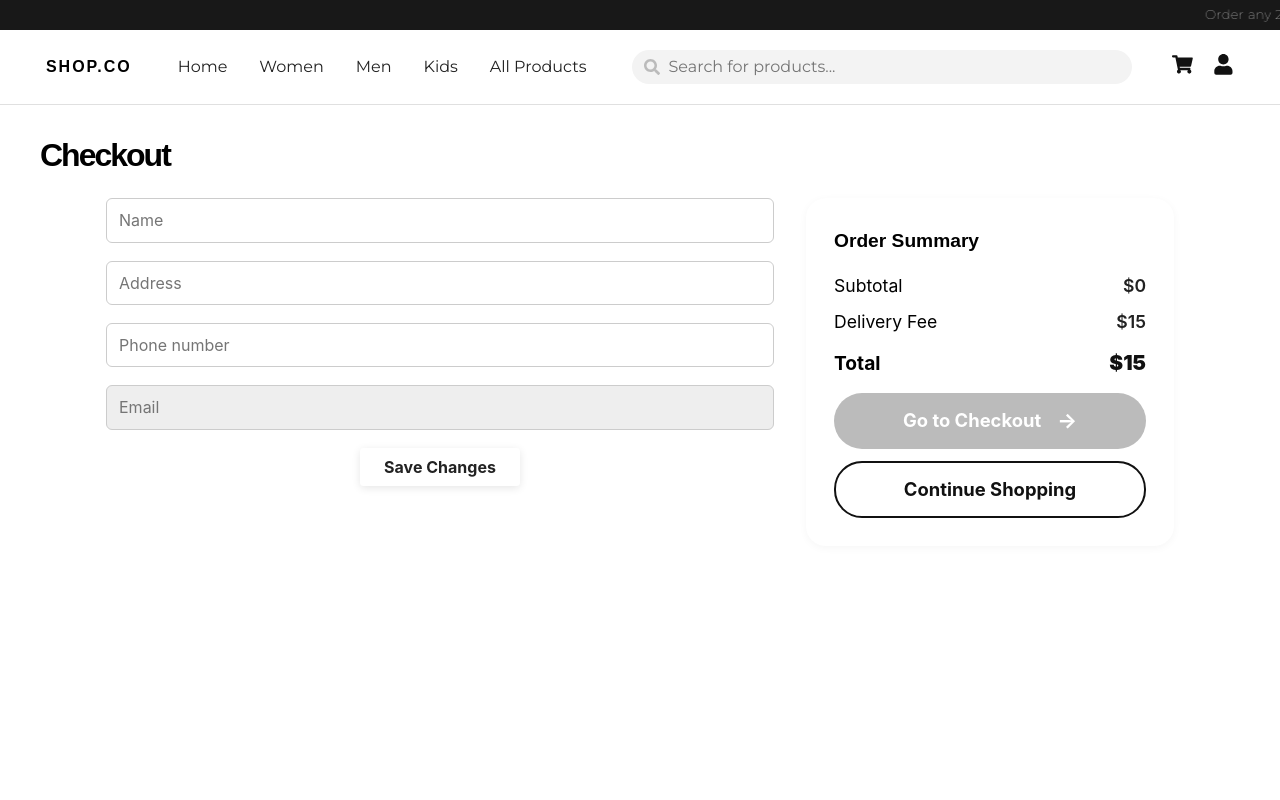
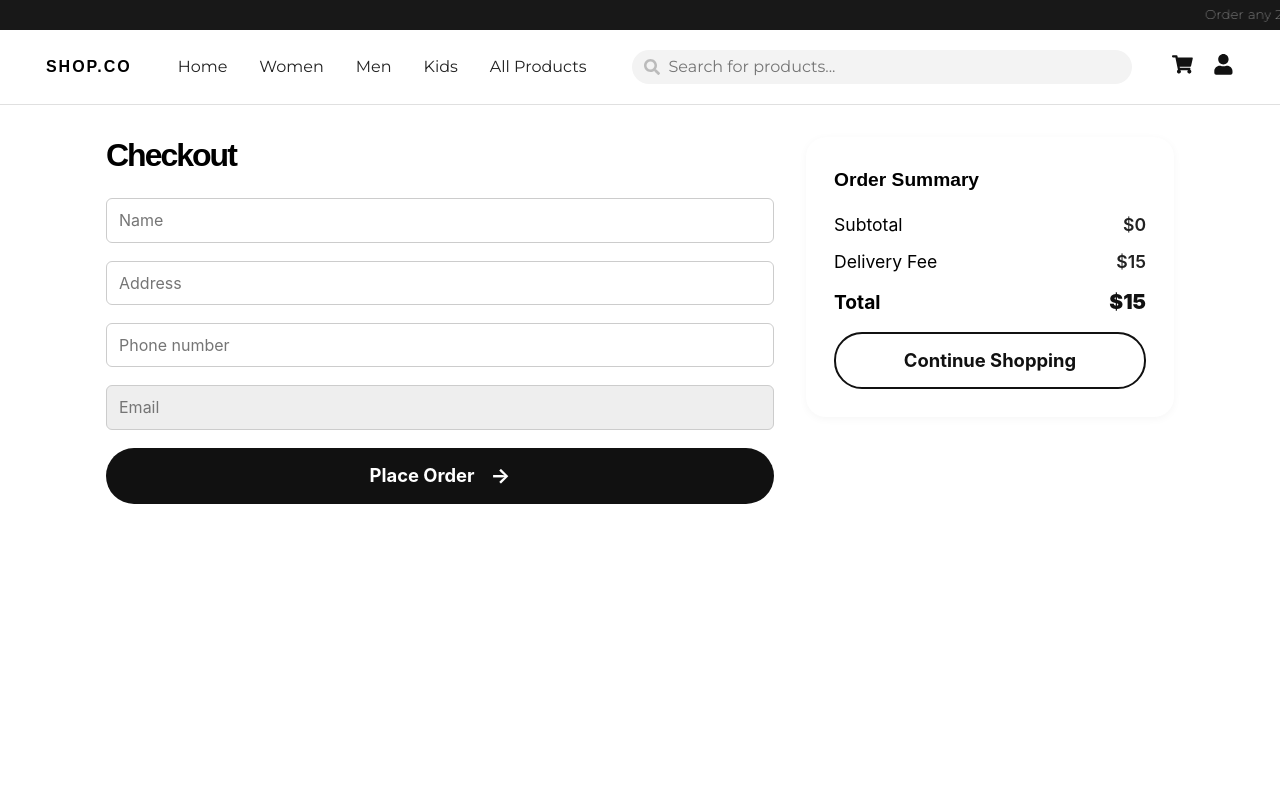
Before and after one commit to kisa-fatima/ecommerce-website, a React (Create React App) app: page /checkout in a window 1280 px wide. Shown: the top 800 px of the page. Built offline with nearby package versions, Linux system fonts and the light colour scheme; a web font is replaced by a local one.

Commit message:
place order done

```diff
--- a/src/components/AccountForm.js
+++ b/src/components/AccountForm.js
@@ -1,14 +1,7 @@
 import React from 'react';
-import { Formik, Form, Field, ErrorMessage } from 'formik';
+import { Form, Field, ErrorMessage } from 'formik';
 
-const AccountForm = ({ initialValues, validationSchema, onSubmit, status }) => (
-  <Formik
-    initialValues={initialValues}
-    enableReinitialize
-    validationSchema={validationSchema}
-    onSubmit={onSubmit}
-  >
-    {({ isSubmitting, dirty }) => (
+const AccountForm = ({ status, showSubmit = true }) => (
   <Form>
     {/* Name */}
     <div style={{ marginBottom: 18 }}>
@@ -30,14 +23,14 @@ const AccountForm = ({ initialValues, validationSchema, onSubmit, status }) => (
       <Field name="email" placeholder="Email" className="form-input" readOnly style={{ width: '100%', padding: 12, borderRadius: 6, border: '1px solid #ccc', fontSize: 16, background: '#eee' }} />
       <ErrorMessage name="email" component="div" style={{ color: 'red', fontSize: 13 }} />
     </div>
-        <button type="submit" className="login-btn-main" disabled={isSubmitting || !dirty} style={{ width: '160px', margin: '18px auto 0 auto', display: 'block', padding: '10px 0', fontSize: '1rem' }}>
-          {isSubmitting ? 'Saving...' : 'Save Changes'}
+    {showSubmit && (
+      <button type="submit" className="login-btn-main" style={{ width: '160px', margin: '18px auto 0 auto', display: 'block', padding: '10px 0', fontSize: '1rem' }}>
+        Save Changes
       </button>
+    )}
     {status && status.success && <div style={{ color: '#111', fontSize: 15, marginTop: 12, textAlign: 'center', fontWeight: 500 }}>{status.success}</div>}
     {status && status.error && <div style={{ color: 'red', fontSize: 15, marginTop: 12 }}>{status.error}</div>}
   </Form>
-    )}
-  </Formik>
 );
 
 export default AccountForm;
--- a/src/components/OrderSum.js
+++ b/src/components/OrderSum.js
@@ -3,7 +3,7 @@ import '../styles/OrderSum.css';
 import { useNavigate } from 'react-router-dom';
 import { useSelector } from 'react-redux';
 
-const OrderSum = () => {
+const OrderSum = ({ showCheckoutBtn = true }) => {
   const cart = useSelector(state => state.cart.items);
   const subtotal = cart.reduce((sum, item) => sum + item.price * item.quantity, 0);
   const delivery = 15;
@@ -26,6 +26,7 @@ const OrderSum = () => {
         <span>Total</span>
         <span className="order-summary-total-value">${total}</span>
       </div>
+      {showCheckoutBtn && (
         <button
           className="order-summary-checkout-btn"
           onClick={() => navigate('/checkout')}
@@ -34,6 +35,7 @@ const OrderSum = () => {
         >
           Go to Checkout <span className="arrow">→</span>
         </button>
+      )}
       <button className="order-summary-continue-btn" onClick={() => navigate('/')}>Continue Shopping</button>
     </div>
   );
--- a/src/pages/CheckoutPage.js
+++ b/src/pages/CheckoutPage.js
@@ -1,31 +1,145 @@
-import React from 'react';
+import React, { useEffect, useState } from 'react';
 import '../styles/CheckoutPage.css';
 import OrderSum from '../components/OrderSum';
 import { Row, Col } from 'antd';
 import AccountForm from '../components/AccountForm';
+import { fetchUserByEmail } from '../services/databaseFunctions';
+import * as Yup from 'yup';
+import { Formik } from 'formik';
+import { useSelector, useDispatch } from 'react-redux';
+import { clearCart } from '../store/cartSlice';
+import db, { auth } from '../firebase';
+import { collection, addDoc, updateDoc, doc, increment } from 'firebase/firestore';
+import { toast, ToastContainer } from 'react-toastify';
+import 'react-toastify/dist/ReactToastify.css';
+import { useNavigate } from 'react-router-dom';
+
+const validationSchema = Yup.object({
+  name: Yup.string().required('Name is required'),
+  address: Yup.string().required('Address is required'),
+  phone: Yup.string().required('Phone number is required'),
+  email: Yup.string().email('Invalid email'),
+});
+
+const status = null;
 
 const CheckoutPage = () => {
-  // Placeholder props for AccountForm
-  const initialValues = { name: '', address: '', phone: '', email: '' };
-  const validationSchema = undefined; // Replace with real schema if needed
-  const onSubmit = () => {};
-  const status = null;
+  const [initialValues, setInitialValues] = useState({ name: '', address: '', phone: '', email: '' });
+  const cart = useSelector(state => state.cart.items);
+  const user = useSelector(state => state.user.user);
+  const dispatch = useDispatch();
+  const navigate = useNavigate();
+
+  useEffect(() => {
+    const userEmail = localStorage.getItem('userEmail');
+    const getUser = async () => {
+      if (!userEmail) return;
+      const result = await fetchUserByEmail(userEmail);
+      if (result) {
+        const data = result.data;
+        setInitialValues({
+          name: data.name || '',
+          address: data.address || '',
+          phone: data.phone || '',
+          email: data.email || '',
+        });
+      }
+    };
+    getUser();
+  }, []);
+
+  const handlePlaceOrder = async (values, { setSubmitting, resetForm }) => {
+    try {
+      if (!user) {
+        toast.error('You must be logged in to place an order.');
+        return;
+      }
+      if (!cart.length) {
+        toast.error('Your cart is empty.');
+        return;
+      }
+      // Prepare order data
+      const orderData = {
+        userID: user.uid || user.id,
+        products: cart.map(item => ({
+          id: item.id,
+          name: item.name,
+          price: item.price,
+          quantity: item.quantity,
+        })),
+        totalAmount: cart.reduce((sum, item) => sum + item.price * item.quantity, 0) + 15, // subtotal + delivery
+        paymentMethod: 'COD',
+        status: 'pending',
+        createdAt: new Date(),
+        shippingDetails: {
+          name: values.name,
+          address: values.address,
+          phone: values.phone,
+          email: values.email,
+        },
+      };
+      // Add order to Firestore
+      await addDoc(collection(db, 'orders'), orderData);
+      // Update each product's soldCount and quantity
+      for (const item of cart) {
+        const productRef = doc(db, 'products', item.id);
+        await updateDoc(productRef, {
+          soldCount: increment(item.quantity),
+          quantity: increment(-item.quantity),
+        });
+      }
+      dispatch(clearCart());
+      toast.success('Order placed successfully!');
+      resetForm();
+      setTimeout(() => {
+        navigate('/');
+      }, 1500);
+    } catch (err) {
+      toast.error('Failed to place order. Please try again.');
+    } finally {
+      setSubmitting(false);
+    }
+  };
 
   return (
     <div className="checkout-page-container">
+      <ToastContainer position="top-center" autoClose={1500} />
       <div className="checkout-page-inner">
-        <h1 className="checkout-title">Checkout</h1>
         <Row gutter={32} justify="center" align="top" style={{width: '100%'}}>
-          <Col xs={24} md={15} lg={15} xl={15} className="checkout-page-left">
-            <AccountForm
-              initialValues={initialValues}
-              validationSchema={validationSchema}
-              onSubmit={onSubmit}
-              status={status}
-            />
+          <Col xs={24} md={15} lg={15} xl={15} className="checkout-page-left" style={{paddingTop: 0}}>
+            <div style={{ maxWidth: 700, margin: '0 auto' }}>
+              <h1 className="checkout-title" style={{ marginLeft: 0, paddingLeft: 0, textAlign: 'left' }}>Checkout</h1>
+              <Formik
+                initialValues={initialValues}
+                enableReinitialize
+                validationSchema={validationSchema}
+                onSubmit={handlePlaceOrder}
+              >
+                {({ values, isValid, dirty, handleSubmit, isSubmitting }) => (
+                  <>
+                    <AccountForm
+                      initialValues={initialValues}
+                      validationSchema={validationSchema}
+                      onSubmit={handlePlaceOrder}
+                      status={status}
+                      showSubmit={false}
+                    />
+                    <button
+                      type="button"
+                      className="order-summary-checkout-btn"
+                      style={{ width: '100%', marginTop: 8 }}
+                      disabled={!(isValid && dirty) || isSubmitting}
+                      onClick={handleSubmit}
+                    >
+                      Place Order <span className="arrow">→</span>
+                    </button>
+                  </>
+                )}
+              </Formik>
+            </div>
           </Col>
           <Col xs={24} md={9} lg={7} xl={6} className="checkout-page-right">
-            <OrderSum />
+            <OrderSum showCheckoutBtn={false} />
           </Col>
         </Row>
       </div>
--- a/src/pages/MyOrders.js
+++ b/src/pages/MyOrders.js
@@ -1,26 +1,23 @@
 import React, { useEffect, useState } from 'react';
 import db from '../firebase';
 import { collection, getDocs } from 'firebase/firestore';
+import { fetchUserByEmail } from '../services/databaseFunctions';
 
 const MyOrders = () => {
   const [user, setUser] = useState(null);
   const userEmail = localStorage.getItem('userEmail');
 
   useEffect(() => {
-    const fetchUser = async () => {
+    const getUser = async () => {
       if (!userEmail) return;
-      const usersRef = collection(db, 'users');
-      const querySnapshot = await getDocs(usersRef);
-      let foundUser = null;
-      querySnapshot.forEach(docSnap => {
-        const userData = docSnap.data();
-        if (userData.email && userData.email.trim().toLowerCase() === userEmail.trim().toLowerCase()) {
-          foundUser = userData;
-        }
-      });
-      setUser(foundUser);
+      const result = await fetchUserByEmail(userEmail);
+      if (result) {
+        setUser(result.data);
+      } else {
+        setUser(null);
+      }
     };
-    fetchUser();
+    getUser();
   }, [userEmail]);
 
   if (!user) {
--- a/src/services/databaseFunctions.js
+++ b/src/services/databaseFunctions.js
@@ -1,5 +1,5 @@
 import db from '../firebase';
-import { collection, getDocs, doc, updateDoc, addDoc, deleteDoc } from 'firebase/firestore';
+import { collection, getDocs, doc, updateDoc, addDoc, deleteDoc, query, where } from 'firebase/firestore';
 import { storage } from '../firebase';
 import { ref, uploadBytes, getDownloadURL } from 'firebase/storage';
 
@@ -252,6 +252,24 @@ export async function deleteCategoryFromDatabase(categoryId) {
   }
 }
 
+/**
+ * Fetch a user document by email from the 'users' collection.
+ * @param {string} email - The user's email address.
+ * @returns {Promise<{id: string, data: object} | null>} The user document and data, or null if not found.
+ */
+export async function fetchUserByEmail(email) {
+  if (!email) return null;
+  const usersRef = collection(db, 'users');
+  // Use query to match email
+  const q = query(usersRef, where('email', '==', email));
+  const querySnapshot = await getDocs(q);
+  if (!querySnapshot.empty) {
+    const docSnap = querySnapshot.docs[0];
+    return { id: docSnap.id, data: docSnap.data() };
+  }
+  return null;
+}
+
 // Delete a product by ID
 export async function deleteProductById(productId) {
   const docRef = doc(db, 'products', productId);
--- a/src/store/store.js
+++ b/src/store/store.js
@@ -2,6 +2,7 @@ import { configureStore } from '@reduxjs/toolkit';
 import createSagaMiddleware from 'redux-saga';
 import authReducer from './authSlice';
 import cartReducer from './cartSlice';
+import userReducer from './userSlice';
 import authRootSaga from './authSaga';
 
 const sagaMiddleware = createSagaMiddleware();
@@ -10,6 +11,7 @@ const store = configureStore({
   reducer: {
     auth: authReducer,
     cart: cartReducer,
+    user: userReducer,
   },
   middleware: (getDefaultMiddleware) => getDefaultMiddleware({ thunk: false }).concat(sagaMiddleware),
 });
--- /dev/null
+++ b/src/store/userSlice.js
@@ -0,0 +1,21 @@
+import { createSlice } from '@reduxjs/toolkit';
+
+const initialState = {
+  user: null, // { id, email, name, ... }
+};
+
+const userSlice = createSlice({
+  name: 'user',
+  initialState,
+  reducers: {
+    userLogin: (state, action) => {
+      state.user = action.payload;
+    },
+    userLogout: (state) => {
+      state.user = null;
+    },
+  },
+});
+
+export const { userLogin, userLogout } = userSlice.actions;
+export default userSlice.reducer;
```
Also changed, not shown: src/pages/Login.js (+13 -1 lines), src/pages/MyAccount.js (+7 -9 lines). Lines whose indentation alone changed are shown as unchanged.
